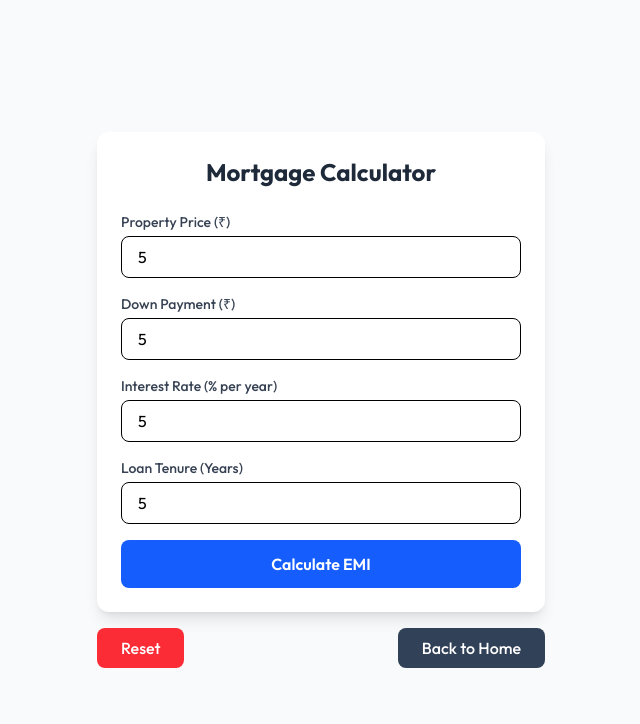
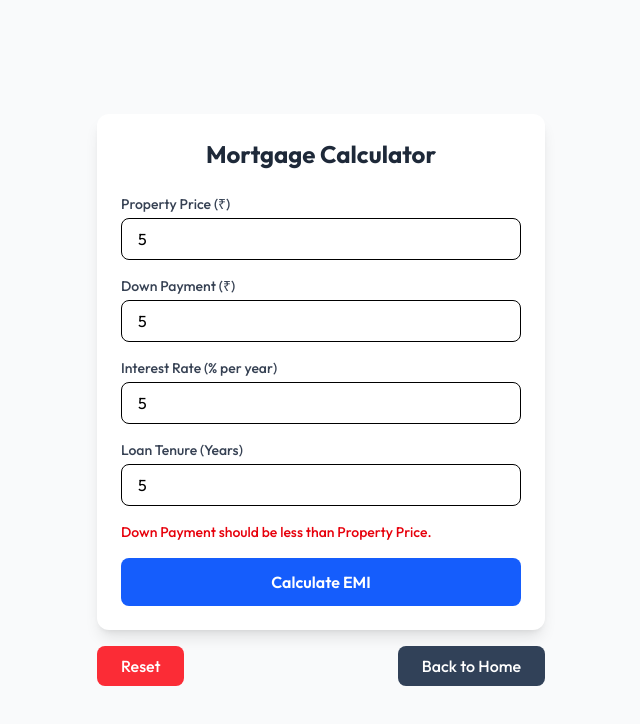
Before and after one commit to VivekVallabhan3407/RealEstateProject, a React (Vite) app: page /mortgage in a window 1280 px wide. Both pictures are taken after typing "5", "5", "5", "5" into the empty fields and a click on the button "Calculate EMI". Shown: the top 724 px of the page, without its empty margins (319-959 px from the left). Built offline with nearby package versions, Linux system fonts and the light colour scheme; no server answers.

Commit message:
updated MortgageCalculator.jsx to add error display message inside the card after all fields when user clicks calcualte button

```diff
--- a/src/pages/MortgageCalculator.jsx
+++ b/src/pages/MortgageCalculator.jsx
@@ -7,21 +7,21 @@ const MortgageCalculator = () => {
     const [rate, setRate] = useState("");
     const [years, setYears] = useState("");
     const [result, setResult] = useState(null);
-    const [error,setError]=useState("");
+    const [error, setError] = useState("");
 
     const navigate = useNavigate();
 
     const calculateEMI = () => {
         setError("");
-        if(!price || !downPayment || !rate || !years){
+        if (!price || !downPayment || !rate || !years) {
             setError("Please fill in all fields.");
             return;
         }
-        if(Number(price)<=0 || Number(downPayment)<0 || Number(rate)<=0 || Number(years)<=0){
+        if (Number(price) <= 0 || Number(downPayment) < 0 || Number(rate) <= 0 || Number(years) <= 0) {
             setError("Please enter valid positive numbers.");
             return;
         }
-        if(Number(downPayment)>=Number(price)){
+        if (Number(downPayment) >= Number(price)) {
             setError("Down Payment should be less than Property Price.");
             return;
         }
@@ -123,6 +123,13 @@ const MortgageCalculator = () => {
                             />
                         </div>
 
+                        {error && (
+                            <p className="text-red-600 text-sm font-medium">
+                                {error}
+                            </p>
+                        )}
+
+
                         {/* Primary Action */}
                         <button
                             onClick={calculateEMI}
```
